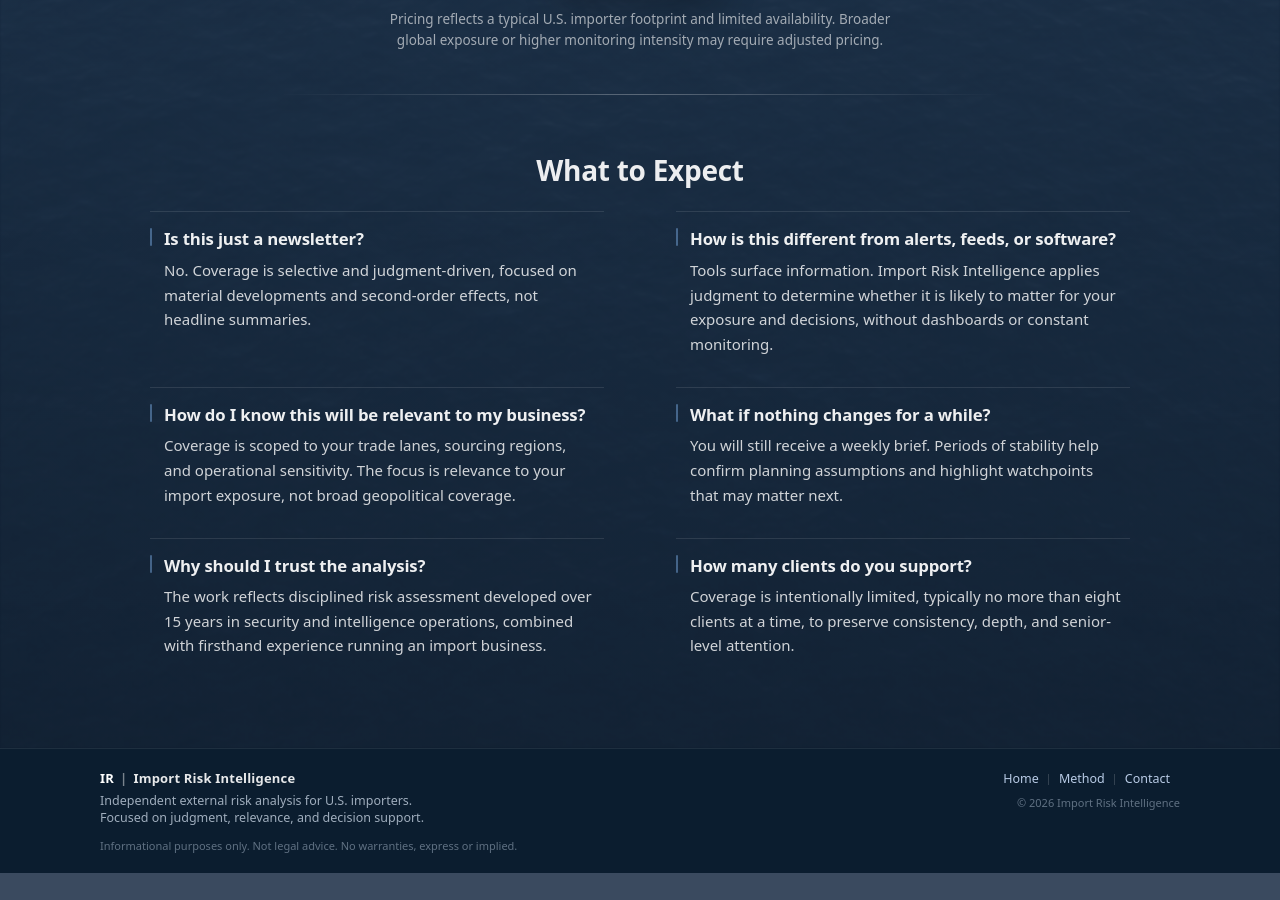
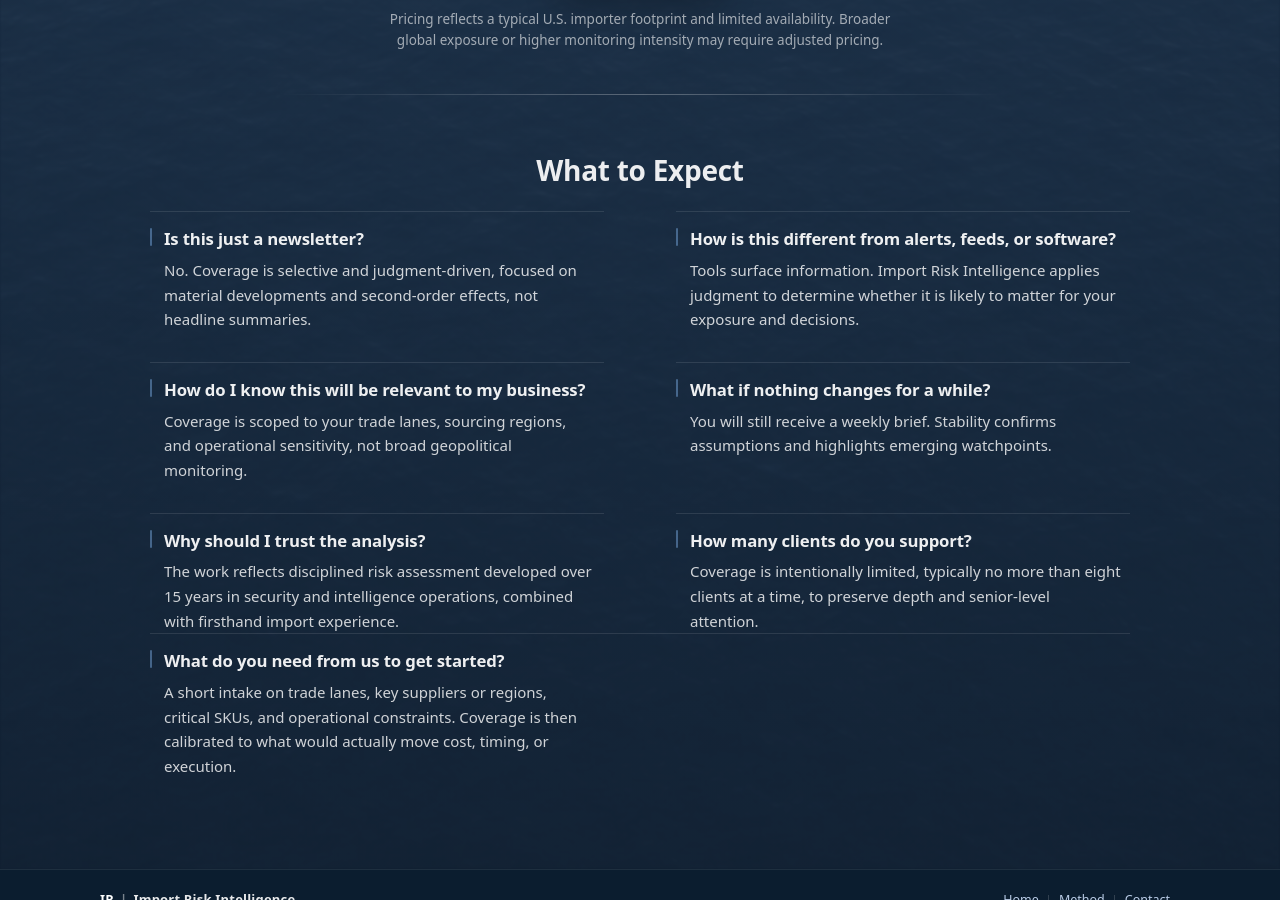
Before and after one commit to importrisk/import-risk-intelligence-site, a Jekyll site: the page built from method.html, in a window 1280 px wide and 900 px high, scrolled down 1499 px. Built offline with Jekyll 4.4.1, drawn with Linux system fonts in a browser that asks for light colours; before the commit the page ends 2372 px from its top, so only the background shows below that; some of the changed text lies outside the part shown.

Commit message:
Update method.html

```diff
--- a/method.html
+++ b/method.html
@@ -9,7 +9,7 @@
 
   <!-- ==========================================================
        METHOD HERO
-       ========================================================= -->
+       ========================================================== -->
   <section class="method-hero" aria-label="Method hero">
     <div class="method-hero-bg" aria-hidden="true"></div>
 
@@ -31,41 +31,29 @@
     <div class="container">
       <div class="method-feature-grid">
 
-        <!-- Monitor -->
-        <article class="method-feature" aria-label="Monitor">
+        <!-- Observe -->
+        <article class="method-feature" aria-label="Observe">
           <div class="mf-inner">
             <header class="mf-head">
               <span class="mf-icon" aria-hidden="true">
                 <svg viewBox="0 0 24 24" fill="none"
                      stroke="currentColor" stroke-width="1.4"
-                     stroke-linecap="round" stroke-linejoin="round"
-                     aria-hidden="true">
-
-                  <!-- Outer ring (gap BELOW the sweep line) -->
-                  <circle cx="12" cy="12" r="8"
-                          stroke-dasharray="42 8"
+                     stroke-linecap="round" stroke-linejoin="round">
+                  <circle cx="12" cy="12" r="8" stroke-dasharray="42 8"
                           transform="rotate(20 12 12)"/>
-
-                  <!-- Inner ring (hair smaller) -->
-                  <circle cx="12" cy="12" r="4.4"
-                          stroke-dasharray="24.5 4.8"
-                          transform="rotate(0 12 12)"/>
-
-                  <!-- Sweep line -->
+                  <circle cx="12" cy="12" r="4.4" stroke-dasharray="24.5 4.8"/>
                   <path d="M12 12 L19.2 5.9"/>
-
-                  <!-- Center dot -->
-                  <circle cx="12" cy="12" r="1.1"
-                          fill="currentColor" stroke="none"/>
+                  <circle cx="12" cy="12" r="1.1" fill="currentColor" stroke="none"/>
                 </svg>
               </span>
-
-              <h3 class="mf-title">Monitor</h3>
+              <h3 class="mf-title">Observe</h3>
             </header>
 
             <p class="mf-description">
               Continuous observation of external developments that can materially affect
-              import operations, with emphasis on ports, trade policy, and transportation conditions.</p>
+              import operations, with emphasis on ports, trade policy, and transportation conditions.
+            </p>
+
             <p class="mf-subtle">
               Coverage is selective by design: signal over volume.
             </p>
@@ -207,8 +174,7 @@
 
         <div class="mp-core">
 
-          <!-- GOAL -->
-          <div class="mp-goal" role="group" aria-label="Coverage goal">
+          <div class="mp-goal">
             <p class="mp-goal-label">The goal</p>
             <p class="mp-goal-text">
               Decision-ready clarity for leadership, without noise or unnecessary escalation.
@@ -216,11 +182,9 @@
             </p>
           </div>
 
-          <!-- DELIVERY -->
           <div class="mp-delivery">
             <p class="mp-includes-label">Delivery</p>
-
-            <ul class="mp-includes" aria-label="Delivery cadence">
+            <ul class="mp-includes">
               <li>Weekly written briefing delivered by PDF</li>
               <li>Clear framing of likely impact, timing, and confidence level</li>
               <li>Updates as needed when situations materially change</li>
@@ -229,20 +193,15 @@
 
         </div>
 
-        <!-- PRICE + CTA GROUP -->
         <div class="mp-pricing">
-
           <p class="mp-goal-price">$3,500 per month</p>
-
           <p class="mp-cta-lead">
             If you’d like to identify where external risk matters most for your import exposure,
             you can request coverage below.
           </p>
-
           <div class="mp-actions">
             <a class="btn btn-primary" href="/#request">Request Coverage</a>
           </div>
-
           <p class="mp-price-note">
             Pricing reflects a typical U.S. importer footprint and limited availability. Broader global exposure
             or higher monitoring intensity may require adjusted pricing.
@@ -250,56 +209,72 @@
           <div class="mp-divider" aria-hidden="true"></div>
         </div>
 
-        <!-- COMMON QUESTIONS -->
-        <section class="mp-faq" aria-label="Common questions">
+        <!-- WHAT TO EXPECT -->
+        <section class="mp-faq" aria-label="What to expect">
           <h3 class="mp-faq-title">What to Expect</h3>
 
-      <div class="mp-faq-grid" role="list">
+          <div class="mp-faq-grid">
 
-  <div class="mp-faq-item" role="listitem">
+            <div class="mp-faq-item">
               <h4 class="mp-q">Is this just a newsletter?</h4>
               <p class="mp-a">
-      No. Coverage is selective and judgment-driven, focused on material developments and second-order effects, not headline summaries.
+                No. Coverage is selective and judgment-driven, focused on material developments
+                and second-order effects, not headline summaries.
               </p>
             </div>
 
-  <div class="mp-faq-item" role="listitem">
+            <div class="mp-faq-item">
               <h4 class="mp-q">How is this different from alerts, feeds, or software?</h4>
               <p class="mp-a">
-      Tools surface information. Import Risk Intelligence applies judgment to determine whether it is likely to matter for your exposure and decisions, without dashboards or constant monitoring.
+                Tools surface information. Import Risk Intelligence applies judgment to determine
+                whether it is likely to matter for your exposure and decisions.
               </p>
             </div>
 
-  <div class="mp-faq-item" role="listitem">
+            <div class="mp-faq-item">
               <h4 class="mp-q">How do I know this will be relevant to my business?</h4>
               <p class="mp-a">
-      Coverage is scoped to your trade lanes, sourcing regions, and operational sensitivity. The focus is relevance to your import exposure, not broad geopolitical coverage.
+                Coverage is scoped to your trade lanes, sourcing regions, and operational sensitivity,
+                not broad geopolitical monitoring.
               </p>
             </div>
 
-  <div class="mp-faq-item" role="listitem">
+            <div class="mp-faq-item">
               <h4 class="mp-q">What if nothing changes for a while?</h4>
               <p class="mp-a">
-      You will still receive a weekly brief. Periods of stability help confirm planning assumptions and highlight watchpoints that may matter next.
+                You will still receive a weekly brief. Stability confirms assumptions and highlights
+                emerging watchpoints.
               </p>
             </div>
 
-  <div class="mp-faq-item" role="listitem">
+            <div class="mp-faq-item">
               <h4 class="mp-q">Why should I trust the analysis?</h4>
               <p class="mp-a">
-      The work reflects disciplined risk assessment developed over 15 years in security and intelligence operations, combined with firsthand experience running an import business.
+                The work reflects disciplined risk assessment developed over 15 years in security
+                and intelligence operations, combined with firsthand import experience.
               </p>
             </div>
 
-  <div class="mp-faq-item" role="listitem">
+            <div class="mp-faq-item">
               <h4 class="mp-q">How many clients do you support?</h4>
               <p class="mp-a">
-      Coverage is intentionally limited, typically no more than eight clients at a time, to preserve consistency, depth, and senior-level attention.
+                Coverage is intentionally limited, typically no more than eight clients at a time,
+                to preserve depth and senior-level attention.
               </p>
             </div>
 
           </div>
+
+          <!-- CENTERED CAPSTONE -->
+          <div class="mp-faq-item mp-faq-centered">
+            <h4 class="mp-q">What do you need from us to get started?</h4>
+            <p class="mp-a">
+              A short intake on trade lanes, key suppliers or regions, critical SKUs,
+              and operational constraints. Coverage is then calibrated to what would
+              actually move cost, timing, or execution.
+            </p>
           </div>
+
         </section>
 
       </div>
```
Also changed, not shown: other parts of method.html (+5 -26 lines). Lines whose indentation alone changed are shown as unchanged.
